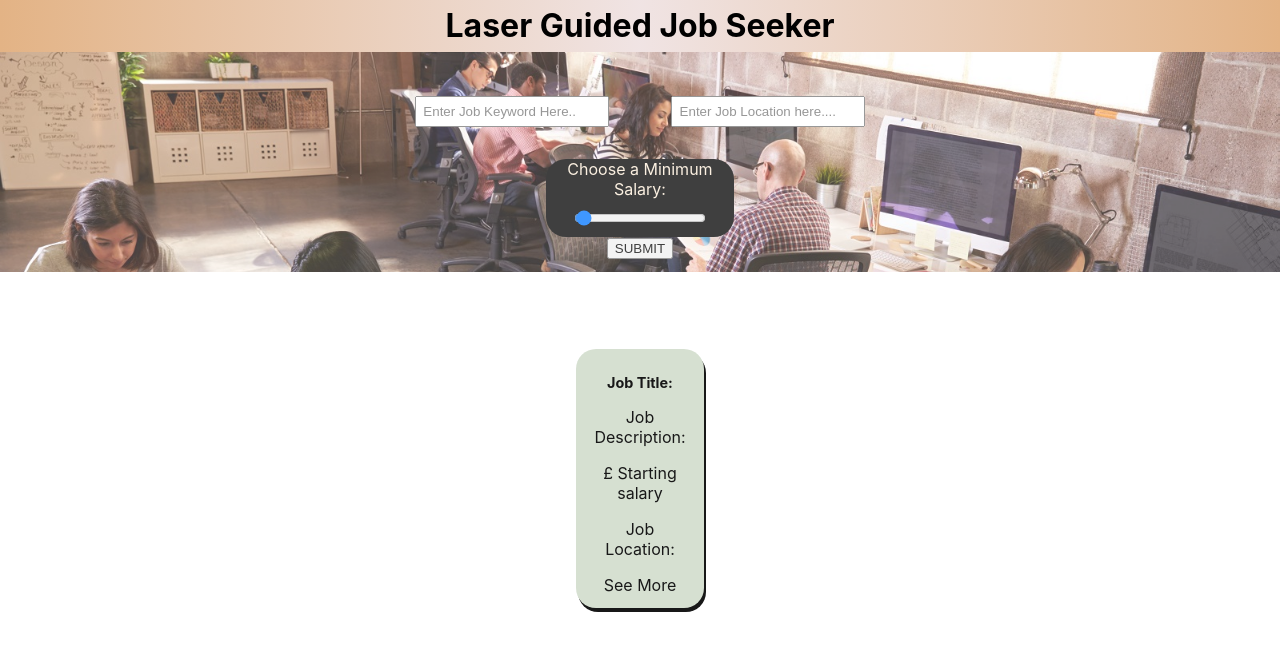
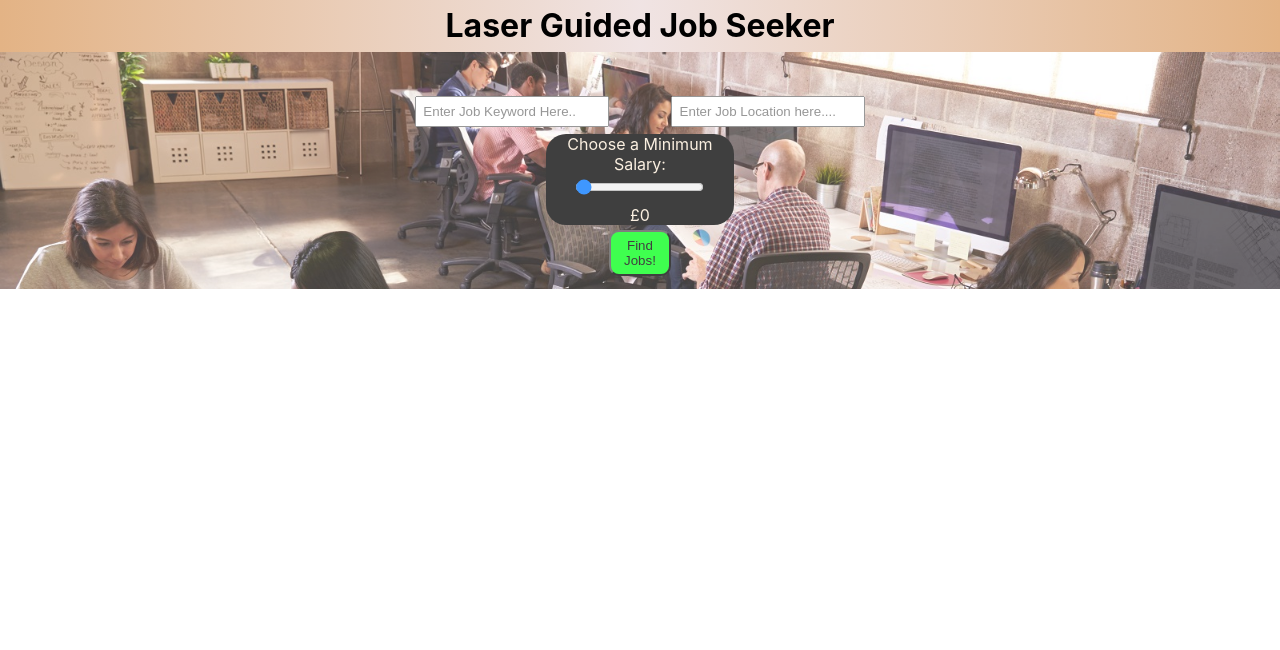
Before and after one commit to shaunbag/Jobseek, a React (Create React App) app: page / in a window 1280 px wide. Shown: the top 650 px of the page. Built offline with nearby package versions, Linux system fonts and the light colour scheme.

Commit message:
api search functioning - styling changes

```diff
--- a/package.json
+++ b/package.json
@@ -6,6 +6,7 @@
     "@testing-library/jest-dom": "^5.11.9",
     "@testing-library/react": "^11.2.5",
     "@testing-library/user-event": "^12.8.3",
+    "dompurify": "^2.2.7",
     "react": "^17.0.1",
     "react-dom": "^17.0.1",
     "react-scripts": "4.0.3",
--- a/src/App.css
+++ b/src/App.css
@@ -11,7 +11,8 @@ h1 {
 }
 
 h2 {
-  font-size: 90%;
+  font-size: 2em;
+  color: black;
 }
 
 .Search {
@@ -27,6 +28,7 @@ h2 {
   background-size: cover;
 
 }
+
 
 .containerSearch {
   width:50%;
@@ -45,18 +47,31 @@ h2 {
 }
 
 .input {
-  margin:5%;
+  margin: 5% 5% 1% 5%;
   padding: 1%;
 }
 
+.slider {
+  margin:5px;
+}
+
+#btn {
+  background-color: rgb(0, 255, 21);
+  color: rgb(0, 0, 0);
+  width: 10%;
+  padding:1%;
+  border-radius: 10px;
+}
 
 .Jobs {
-  display: inline-block;
-  margin: 6% 6% 2% 6%;
+  display: block;
+  margin-left: auto;
+  margin-right: auto;
+  margin-top:2%;
   background-color: rgb(210, 221, 205);
   box-shadow: 2px 4px black;
   padding: 1%;
   border-radius: 20px;
   opacity: 0.9;
-  width:8%;
+  width:60%;
 }
--- a/src/App.js
+++ b/src/App.js
@@ -1,6 +1,6 @@
 import React from 'react';
 import './App.css';
-import Jobs from './Components/Jobs';
+import JobsList from './Components/JobsList';
 import JobSearch from './Components/JobsSearch';
 import JobApi from './Util/jobApi';
 
@@ -16,9 +16,11 @@ class App extends React.Component {
 
   searchJobs(keyword, location, salary) {
     JobApi.search(keyword, location, salary).then(jobs => {
+
       this.setState({
         jobs: jobs
       })
+
     });
   }
 
@@ -27,7 +29,7 @@ class App extends React.Component {
         <div className="App">
           <h1>Laser Guided Job Seeker</h1>
           <JobSearch searchJobs={this.searchJobs}/>
-          <Jobs jobs={this.state.jobs} />
+          <JobsList jobs={this.state.jobs} />
 
         </div>
   );
--- a/src/Components/Jobs.js
+++ b/src/Components/Jobs.js
@@ -1,14 +1,19 @@
 import React from 'react';
+import DOMPurify from 'dompurify';
 
 
 const Jobs = (props) => {
+    const htmlPart = props.job.description;
+
     return (
+
         <div className="Jobs">
-            <h2>Job Title: {props.keyword}</h2>
-            <p>Job Description: {props.description}</p>
-            <p>£{props.salary} Starting salary</p>
-            <p>Job Location: {props.location}</p>
-            <a href={props.url}>See More</a>
+            <h2>{props.job.company}</h2>
+            <h3>Job description:</h3>
+            <p dangerouslySetInnerHTML={ {__html: DOMPurify.sanitize(htmlPart)} } ></p>
+            <p>Job Location: {props.job.location.display_name}</p>
+            <p>Min Salary £ {props.job.minSalary}</p>
+            <a href={props.job.url}>See More</a>
         </div>
     )
 }
--- /dev/null
+++ b/src/Components/JobsList.js
@@ -0,0 +1,17 @@
+import React from 'react';
+import Jobs from './Jobs'
+
+
+const JobsList = (props) => {
+    return (
+        <div>
+            {
+            props.jobs.map(job => {
+                return <Jobs key={job.id} job={job} />
+            })
+            }
+        </div>
+    )
+}
+
+export default JobsList;
--- a/src/Components/JobsSearch.js
+++ b/src/Components/JobsSearch.js
@@ -44,9 +44,10 @@ class JobSearch extends React.Component {
                 <input className="input" onChange={this.handleLocation} placeholder="Enter Job Location here...."></input>
                 <div className="salaryRange">
                     <label  for="salary">Choose a Minimum Salary:</label>
-                    <input className="input" onChange={this.handleSalary} type="range" id="salary" name="salary" min="18,000" max="70000"></input>
+                    <input className="slider" onChange={this.handleSalary} type="range" id="salary" name="salary" min="18,000" max="70000"></input>
+                    <p className="slider">£{this.state.salary}</p>
                 </div>
-                <button onClick={this.handleSearch}>SUBMIT</button>
+                <button id="btn" onClick={this.handleSearch}>Find Jobs!</button>
             </div>
         </div>
     )
--- a/src/Util/jobApi.js
+++ b/src/Util/jobApi.js
@@ -6,17 +6,20 @@ const JobApi = {
         const url = `https://api.adzuna.com/v1/api/jobs/gb/search/1?app_id=${api_id}&app_key=${apiKey}`
         const response = await fetch(url + `&results_per_page=20&what=${keyword}&where=${location}&salary_min=${salary}&content-type=application/json`)
             const jsonResponse = await response.json();
-            console.log(jsonResponse)
-            if(jsonResponse.jobs){
-                return jsonResponse.jobs.map(jobs => {
+            //console.log(jsonResponse)
+            if(jsonResponse.results){
+                console.log(jsonResponse.results)
+                return jsonResponse.results.map(job => {
                     return {
-                        id: jobs.id,
-                        keyword: jobs.title,
-                        location: jobs.location,
-                        minSalary: jobs.salary_min,
-                        description: jobs.description,
-                        url: jobs.url
+                        id: job.id,
+                        company: job.company.display_name,
+                        keyword: job.title,
+                        location: job.location,
+                        minSalary: job.salary_min,
+                        description: job.description,
+                        url: job.redirect_url
                 };
+
             });
         }
     }
```
Also changed, not shown: src/Components/adzuna_logo_stacked.jpg (added), 1 other file (tests, documents, lock files or other folders).
